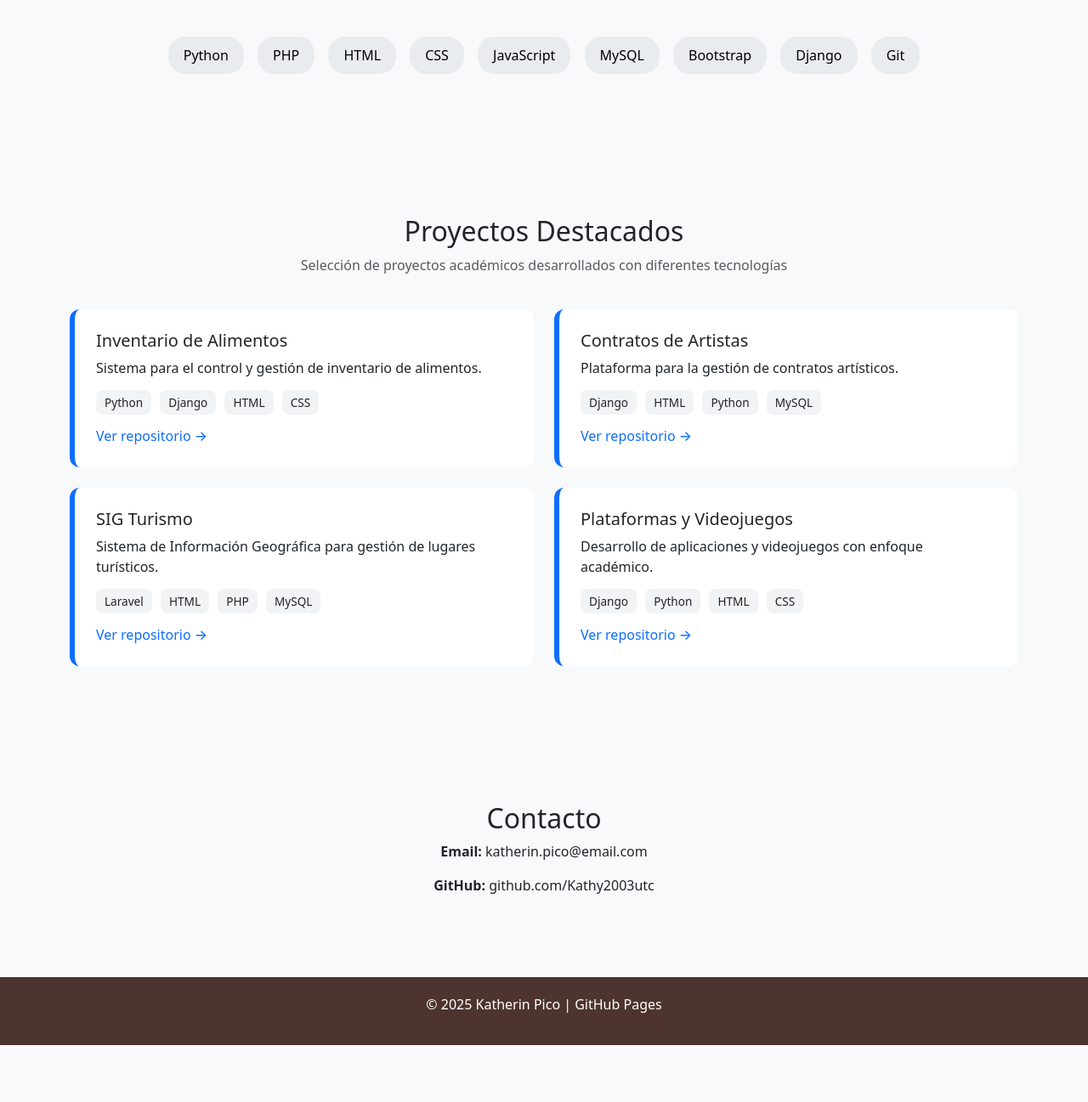
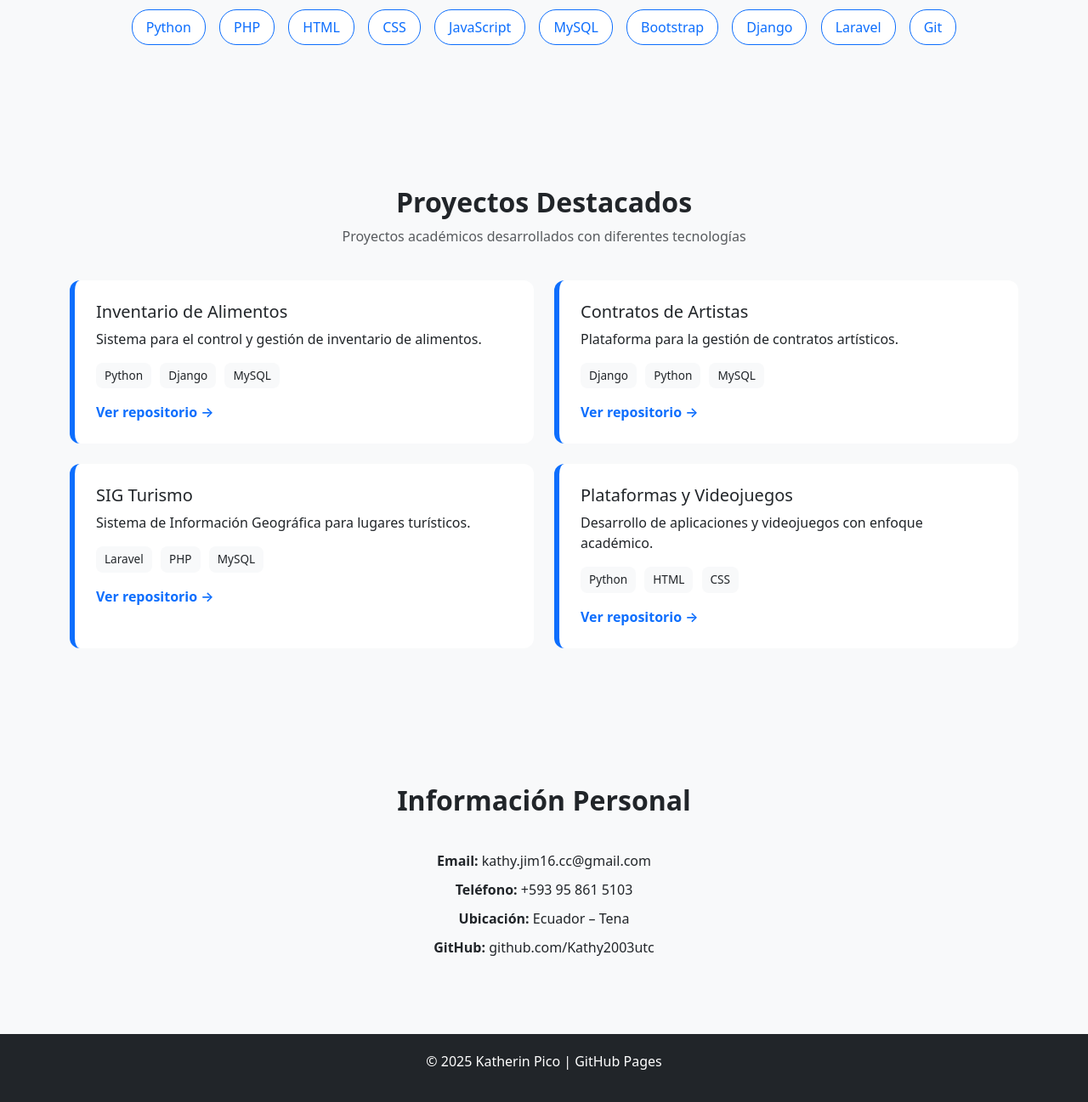
Before and after one commit to Kathy2003utc/Kathy2003utc.github.io, a plain HTML site: page index.html in a window 1280 px wide. Shown: the part 815-2112 px from the top of the page at 85% size. Before the commit the page ends 2045 px from the top, so only its background shows below. Drawn offline with nearby package versions, Linux system fonts and the light colour scheme.

Commit message:
Update index.html

```diff
--- a/index.html
+++ b/index.html
@@ -9,21 +9,27 @@
   <link href="https://cdn.jsdelivr.net/npm/bootstrap@5.3.3/dist/css/bootstrap.min.css" rel="stylesheet">
 
   <style>
+    :root {
+      --primary: #0d6efd;
+      --dark: #212529;
+      --light: #f8f9fa;
+    }
+
     body {
-      scroll-behavior: smooth;
-      background: #f8f9fa;
+      background: var(--light);
+      color: var(--dark);
     }
 
     /* HERO */
     .hero {
-      background: linear-gradient(135deg, #4e342e, #6d4c41);
+      background: linear-gradient(135deg, #0d6efd, #084298);
       color: white;
       padding: 120px 20px;
       text-align: center;
     }
     .hero h1 {
       font-size: 3rem;
-      font-weight: bold;
+      font-weight: 700;
     }
 
     /* SECTIONS */
@@ -34,45 +40,57 @@
       text-align: center;
       margin-bottom: 40px;
     }
+    .section-title h2 {
+      font-weight: 700;
+    }
 
     /* SKILLS */
     .skill-badge {
-      background: #e9ecef;
-      color: #000;
-      padding: 10px 18px;
+      background: white;
+      border: 1px solid var(--primary);
+      color: var(--primary);
+      padding: 8px 16px;
       border-radius: 20px;
       font-weight: 500;
       margin: 6px;
       display: inline-block;
     }
 
-    /* PROJECT CARDS */
+    /* PROJECTS */
     .project-card {
       background: white;
       border-radius: 12px;
       padding: 25px;
-      border-left: 6px solid #0d6efd;
+      border-left: 6px solid var(--primary);
+      height: 100%;
       transition: transform 0.3s;
-      height: 100%;
     }
     .project-card:hover {
-      transform: translateY(-8px);
+      transform: translateY(-6px);
     }
+
     .tech-badge {
-      background: #f1f3f5;
+      background: var(--light);
       border-radius: 8px;
       padding: 5px 10px;
       font-size: 0.85rem;
       margin-right: 6px;
+      display: inline-block;
     }
+
     .repo-link {
-      color: #0d6efd;
-      font-weight: 500;
+      color: var(--primary);
+      font-weight: 600;
       text-decoration: none;
     }
 
+    /* CONTACT */
+    .contact-item {
+      margin-bottom: 10px;
+    }
+
     footer {
-      background: #4e342e;
+      background: var(--dark);
       color: white;
       text-align: center;
       padding: 20px;
@@ -84,9 +102,9 @@
 
 <!-- HERO -->
 <section class="hero">
-  <h1>Hola, soy Katherin Pico</h1>
+  <h1>Katherin Pico</h1>
   <p class="fs-5 mt-3">
-    Estudiante de Tecnología | Desarrollo de Software
+    Estudiante de Sistemas de Información | Desarrollo de Software
   </p>
 </section>
 
@@ -95,12 +113,11 @@
   <div class="container">
     <div class="section-title">
       <h2>Sobre mí</h2>
-      <p class="text-muted">Un poco sobre quién soy</p>
     </div>
     <p class="text-center">
-      Soy estudiante universitaria interesada en el desarrollo de software,
-      aplicaciones web y bases de datos. Me gusta crear sistemas funcionales,
-      ordenados y con buen diseño.
+      Soy estudiante universitaria de Sistemas de Información, interesada en el
+      desarrollo de software, aplicaciones web y bases de datos. Me enfoco en
+      crear sistemas funcionales, organizados y con una buena experiencia de usuario.
     </p>
   </div>
 </section>
@@ -120,103 +137,79 @@
       <span class="skill-badge">MySQL</span>
       <span class="skill-badge">Bootstrap</span>
       <span class="skill-badge">Django</span>
+      <span class="skill-badge">Laravel</span>
       <span class="skill-badge">Git</span>
     </div>
   </div>
 </section>
 
-<!-- PROYECTOS DESTACADOS -->
-<!-- PROYECTOS DESTACADOS -->
+<!-- PROYECTOS -->
 <section class="section">
   <div class="container">
     <div class="section-title">
       <h2>Proyectos Destacados</h2>
       <p class="text-muted">
-        Selección de proyectos académicos desarrollados con diferentes tecnologías
+        Proyectos académicos desarrollados con diferentes tecnologías
       </p>
     </div>
 
     <div class="row g-4">
 
-      <!-- INVENTARIO DE ALIMENTOS -->
       <div class="col-md-6">
         <div class="project-card">
           <h5>Inventario de Alimentos</h5>
-          <p>
-            Sistema para el control y gestión de inventario de alimentos.
-          </p>
+          <p>Sistema para el control y gestión de inventario de alimentos.</p>
           <div class="mb-3">
             <span class="tech-badge">Python</span>
             <span class="tech-badge">Django</span>
-            <span class="tech-badge">HTML</span>
-            <span class="tech-badge">CSS</span>
+            <span class="tech-badge">MySQL</span>
           </div>
-          <a href="https://github.com/Kathy2003utc/Inventario_alimentos"
-             target="_blank"
-             class="repo-link">
+          <a href="https://github.com/Kathy2003utc/Inventario_alimentos" target="_blank" class="repo-link">
             Ver repositorio →
           </a>
         </div>
       </div>
 
-      <!-- CONTRATOS ARTISTAS -->
       <div class="col-md-6">
         <div class="project-card">
           <h5>Contratos de Artistas</h5>
-          <p>
-            Plataforma para la gestión de contratos artísticos.
-          </p>
+          <p>Plataforma para la gestión de contratos artísticos.</p>
           <div class="mb-3">
             <span class="tech-badge">Django</span>
-            <span class="tech-badge">HTML</span>
             <span class="tech-badge">Python</span>
             <span class="tech-badge">MySQL</span>
           </div>
-          <a href="https://github.com/Kathy2003utc/Contratos_Artistas"
-             target="_blank"
-             class="repo-link">
+          <a href="https://github.com/Kathy2003utc/Contratos_Artistas" target="_blank" class="repo-link">
             Ver repositorio →
           </a>
         </div>
       </div>
 
-      <!-- SIG TURISMO -->
       <div class="col-md-6">
         <div class="project-card">
           <h5>SIG Turismo</h5>
-          <p>
-            Sistema de Información Geográfica para gestión de lugares turísticos.
-          </p>
+          <p>Sistema de Información Geográfica para lugares turísticos.</p>
           <div class="mb-3">
             <span class="tech-badge">Laravel</span>
-            <span class="tech-badge">HTML</span>
             <span class="tech-badge">PHP</span>
             <span class="tech-badge">MySQL</span>
           </div>
-          <a href="https://github.com/Kathy2003utc/SIG_turismo"
-             target="_blank"
-             class="repo-link">
+          <a href="https://github.com/Kathy2003utc/SIG_turismo" target="_blank" class="repo-link">
             Ver repositorio →
           </a>
         </div>
       </div>
 
-      <!-- PLATAFORMAS Y VIDEOJUEGOS -->
       <div class="col-md-6">
         <div class="project-card">
           <h5>Plataformas y Videojuegos</h5>
-          <p>
-            Desarrollo de aplicaciones y videojuegos con enfoque académico.
-          </p>
+          <p>Desarrollo de aplicaciones y videojuegos con enfoque académico.</p>
           <div class="mb-3">
-            <span class="tech-badge">Django</span>
             <span class="tech-badge">Python</span>
             <span class="tech-badge">HTML</span>
             <span class="tech-badge">CSS</span>
           </div>
-          <a href="https://github.com/Kathy2003utc/Plataformas-y-videojuegos"
-             target="_blank"
-             class="repo-link">
+          <a href="https://github.com/Kathy2003utc/Plataformas-y-videojuegos" target="_blank" class="repo-link">
             Ver repositorio →
           </a>
         </div>
@@ -226,13 +219,16 @@
   </div>
 </section>
 
-
 <!-- CONTACTO -->
 <section class="section bg-light">
   <div class="container text-center">
-    <h2>Contacto</h2>
-    <p><strong>Email:</strong> katherin.pico@email.com</p>
-    <p><strong>GitHub:</strong> github.com/Kathy2003utc</p>
+    <div class="section-title">
+      <h2>Información Personal</h2>
+    </div>
+    <p class="contact-item"><strong>Email:</strong> kathy.jim16.cc@gmail.com</p>
+    <p class="contact-item"><strong>Teléfono:</strong> +593 95 861 5103</p>
+    <p class="contact-item"><strong>Ubicación:</strong> Ecuador – Tena</p>
+    <p class="contact-item"><strong>GitHub:</strong> github.com/Kathy2003utc</p>
   </div>
 </section>
 
```
